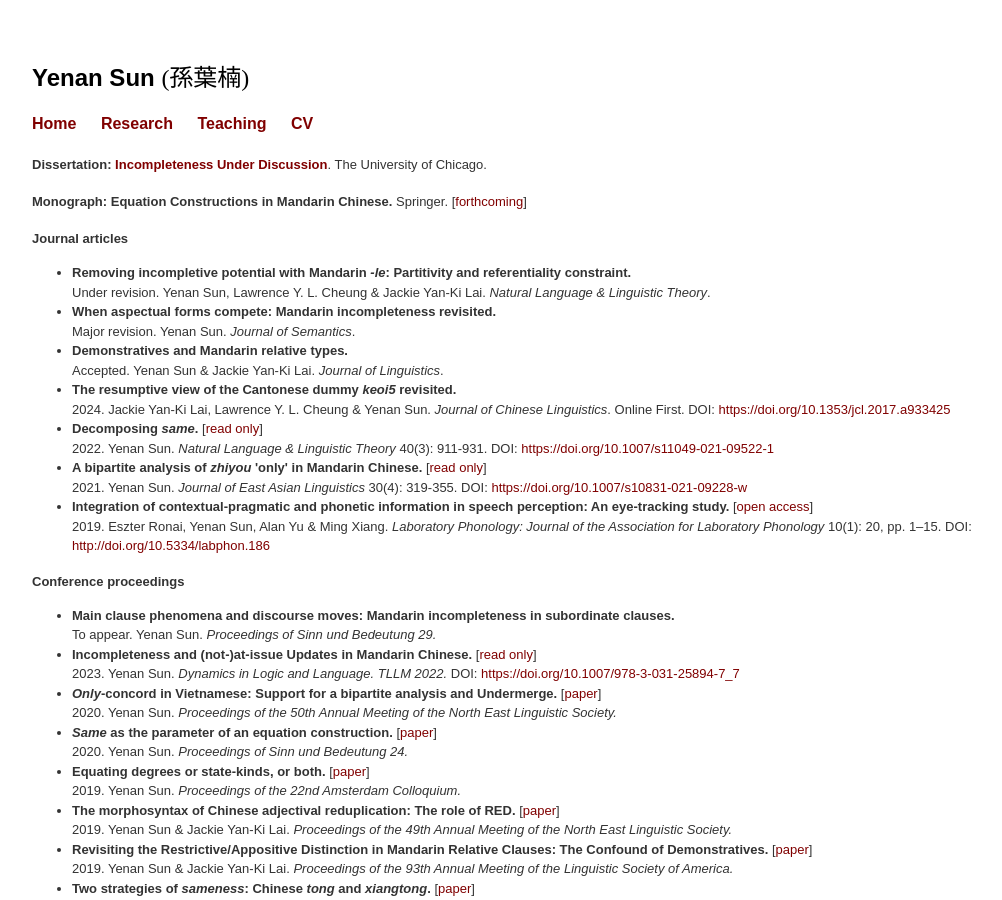
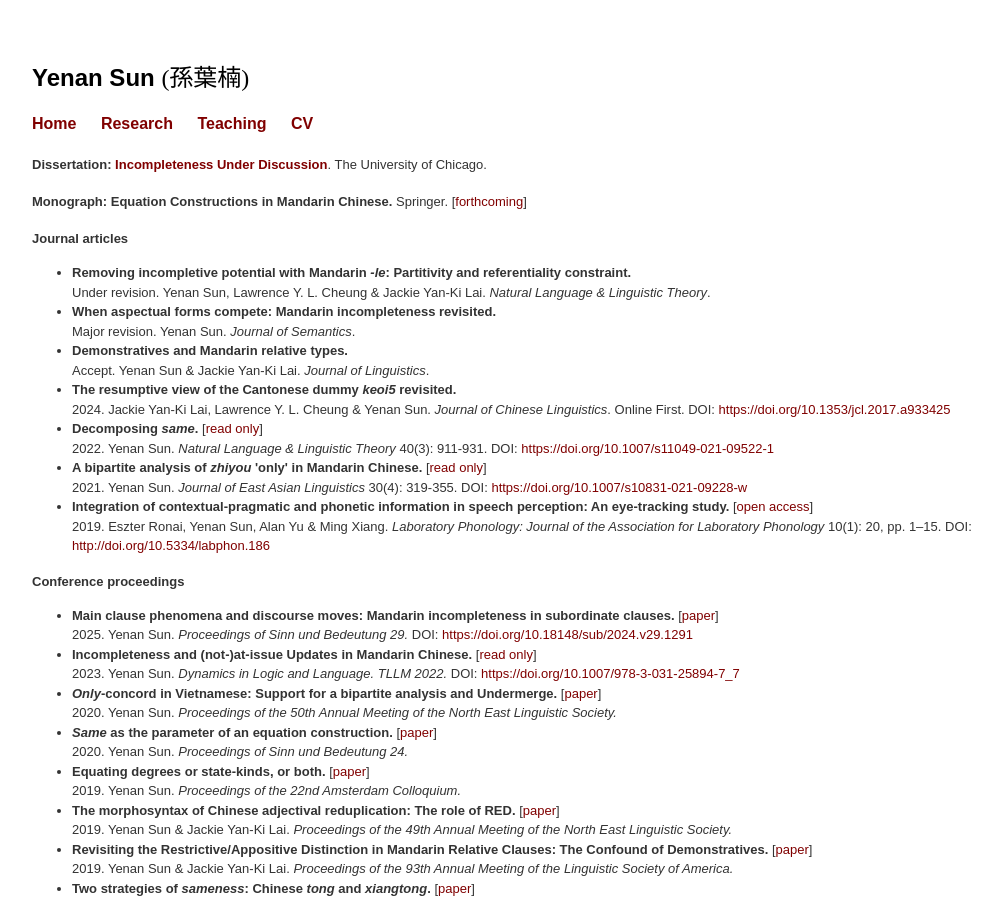
Before and after one commit to yenan09/yenan09.github.io, a Jekyll site: the page built from pub.html, in a window 1280 px wide and 900 px high. Shown: the whole window, without its empty margins (68-1070 px from the left). Built offline with Jekyll 4.4.1, drawn with Linux system fonts in a browser that asks for light colours.

Commit message:
251005
fix

```diff
--- a/pub.html
+++ b/pub.html
@@ -27,7 +27,7 @@ title: Research
         Major revision. Yenan Sun. <i> Journal of Semantics</i>.
 
     <li><b>Demonstratives and Mandarin relative types.</b> <br>
-        Accepted. Yenan Sun & Jackie Yan-Ki Lai. <i> Journal of Linguistics</i>.
+        Accept. Yenan Sun & Jackie Yan-Ki Lai. <i> Journal of Linguistics</i>.
 
     <li><b>The resumptive view of the Cantonese dummy <i>keoi5</i> revisited.</b> <br>
         2024. Jackie Yan-Ki Lai, Lawrence Y. L. Cheung & Yenan Sun. <i> Journal of Chinese Linguistics</i>. Online First. DOI: <a href="https://doi.org/10.1353/jcl.2017.a933425" title="dsame">https://doi.org/10.1353/jcl.2017.a933425</a>
@@ -50,8 +50,8 @@ title: Research
 <b>Conference proceedings</b>
 <ul>
 
-<li><b>Main clause phenomena and discourse moves: Mandarin incompleteness in subordinate clauses.</b> <br>
-To appear. Yenan Sun. <i>Proceedings of Sinn und Bedeutung 29.</i>
+<li><b>Main clause phenomena and discourse moves: Mandarin incompleteness in subordinate clauses.</b> [<a href="{{ site.baseurl }}/w/Sub29.pdf" title="sub29">paper</a>]<br>
+2025. Yenan Sun. <i>Proceedings of Sinn und Bedeutung 29.</i> DOI: <a href="https://doi.org/10.18148/sub/2024.v29.1291" title="sub29">https://doi.org/10.18148/sub/2024.v29.1291</a>
 
 <li><b>Incompleteness and (not-)at-issue Updates in Mandarin Chinese.</b> [<a href="https://rdcu.be/c7mez" title="incomp">read only</a>] <br>
 2023. Yenan Sun. <i>Dynamics in Logic and Language. TLLM 2022.</i> DOI: <a href="https://doi.org/10.1007/978-3-031-25894-7_7" title="incomp">https://doi.org/10.1007/978-3-031-25894-7_7</a>
```
Also changed, not shown: 1 other file.
